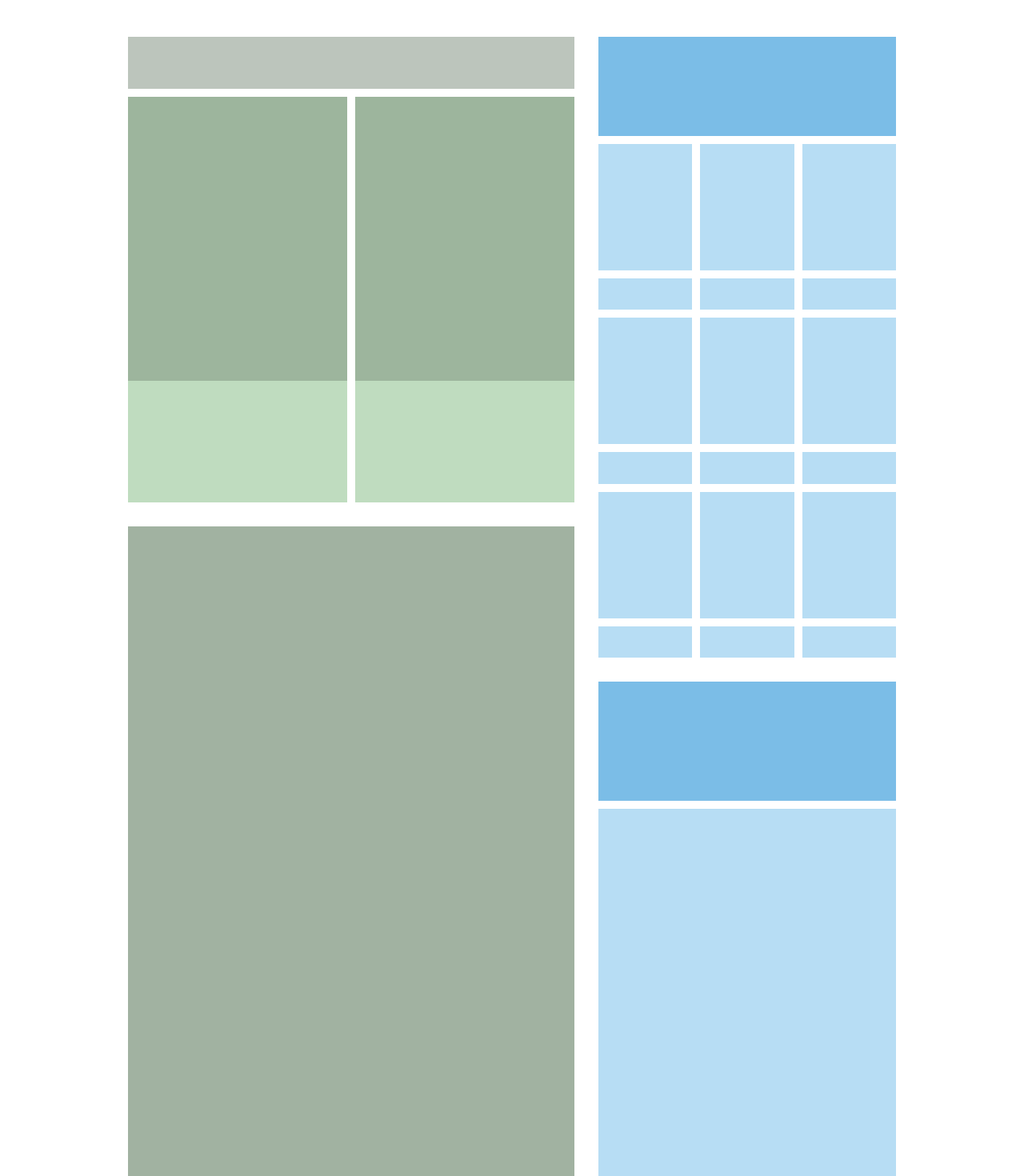
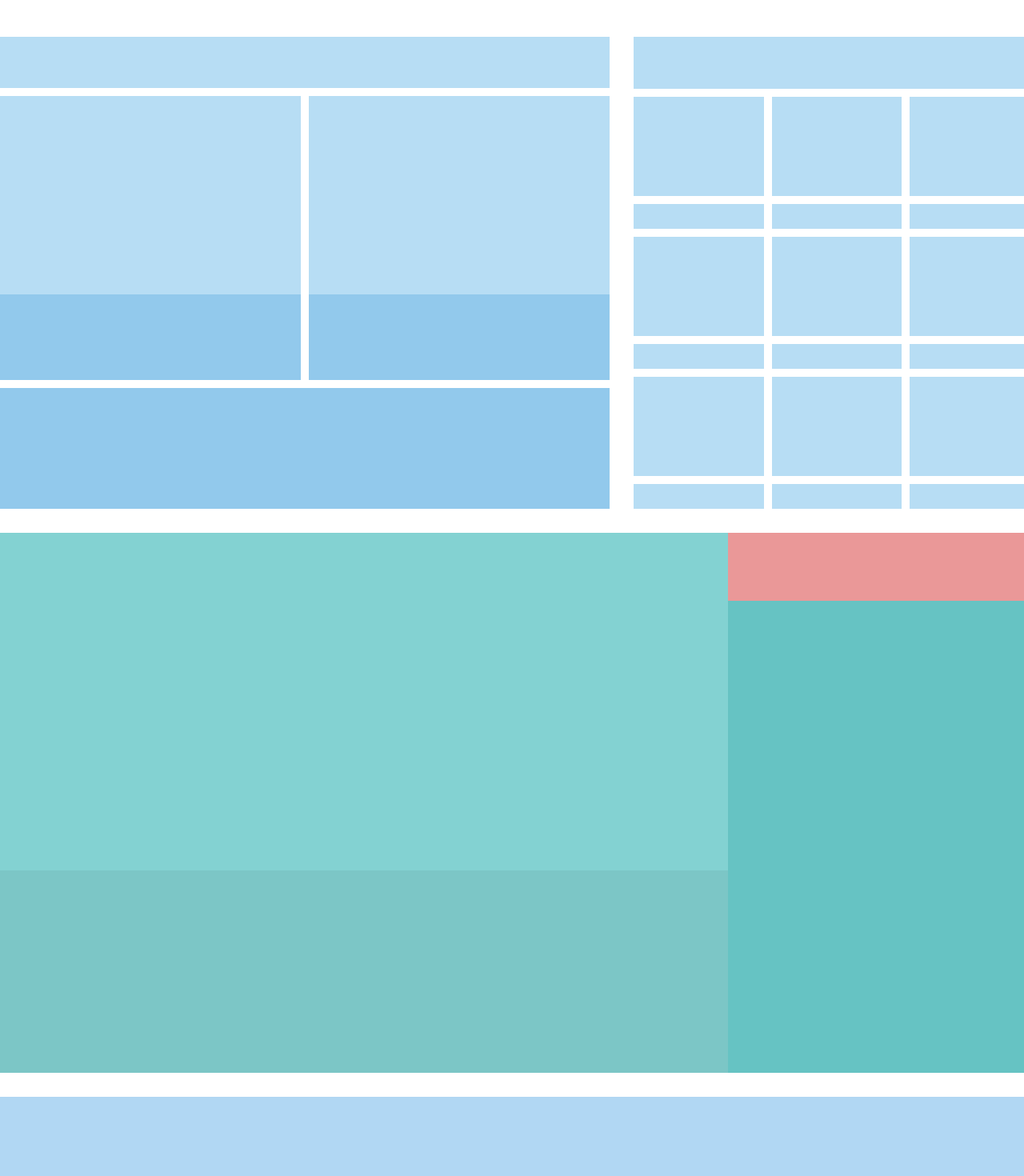
Before and after one commit to RohanMangroo/Muse, a React (Create React App) app: page /guest in a window 1280 px wide. Shown: the part 560-2030 px from the top of the page at 80% size. Built offline with nearby package versions, Linux system fonts and the light colour scheme.

Commit message:
better layout

```diff
--- a/src/components/HomePage.js
+++ b/src/components/HomePage.js
@@ -41,7 +41,8 @@ function Hero() {
 
 function Main() {
   return (
-    <main className="main-container flex-row">
+    <main className="main-container flex-col">
+      <div className="top flex-row">
         <section className="main-left flex-col">
           <div className="featured-artist-container flex-col">
             <header></header>
@@ -55,26 +56,30 @@ function Main() {
                 <div className="featured-artist-description"></div>
               </div>
             </div>
+            <div className="unknown-section"></div>
           </div>
-        <div className="search">
-          <div className="result"></div>
-          <div className="related-item"></div>
-          <div className="related-item"></div>
-          <div className="related-item"></div>
-        </div>
-        <div className="discover-more"></div>
         </section>
         <section className="main-right flex-col">
           <div className="random-art flex-col">
             <header></header>
             <section>{createSection()}</section>
           </div>
-        <div className="search-selections flex-col">
-          <header></header>
-          <section></section>
+        </section>
       </div>
-        <div className="video"></div>
+      <div className="search flex-row">
+        <section className="results">
+          <div></div>
+          <div className="related-results">
+            <div></div>
+            <div></div>
+            <div></div>
+          </div>
         </section>
+        <section className="search-form">
+          <div></div>
+        </section>
+      </div>
+      <div className="gallery"></div>
     </main>
   );
 }
--- a/src/styles/homePage.css
+++ b/src/styles/homePage.css
@@ -1,7 +1,7 @@
 /*Hero*/
 .hero-container figure {
   min-height: 500px;
-  width: 75%;
+  width: 1300px;
   margin: auto;
   margin-top: 10px;
 }
@@ -17,7 +17,6 @@
   position: absolute;
   min-height: 500px;
   width: 100%;
-  /* border: solid red; */
 }
 
 /*=========================================*/
@@ -25,24 +24,32 @@
 /*=========================================*/
 .main-container {
   height: 2000px;
-  width: 75%;
+  width: 1300px;
   margin: auto;
   margin-top: 50px;
   gap: 30px;
 }
 
 /*=========================================*/
-/*LEFT SIDE OF MAIN*/
+/*TOP*/
+/*=========================================*/
+.top {
+  height: 700px;
+  gap: 30px;
+}
+
+/*=========================================*/
+/*LEFT SIDE OF TOP*/
 /*=========================================*/
 .main-left {
   height: 100%;
   width: 60%;
-  gap: 30px;
+  gap: 10px;
 }
 
 /*-------------------------------------*/
 .featured-artist-container {
-  height: 30%;
+  height: 100%;
   width: 100%;
   gap: 10px;
 }
@@ -50,11 +57,11 @@
 .featured-artist-container header {
   height: 75px;
   width: 100%;
-  background-color: rgb(188, 197, 188);
+  background-color: var(--blue-ish);
 }
 
 .featured-artist-container .sub-container {
-  height: 100%;
+  height: 70%;
   width: 100%;
   gap: 10px;
 }
@@ -67,29 +74,23 @@
 .featured-artist-img {
   height: 70%;
   width: 100%;
-  background-color: rgb(157, 181, 157);
+  background-color: var(--blue-ish);
 }
 
 .featured-artist-description {
   height: 30%;
   width: 100%;
-  background-color: rgb(191, 220, 191);
+  background-color: var(--blue-ish-accent);
 }
 
-.search {
-  height: 50%;
+.unknown-section {
+  height: 30%;
   width: 100%;
-  background-color: rgb(161, 178, 161);
-}
-
-.discover-more {
-  height: 20%;
-  width: 100%;
-  background-color: rgb(131, 146, 131);
+  background-color: var(--blue-ish-accent);
 }
 
 /*=========================================*/
-/*RIGHT SIDE OF MAIN*/
+/*RIGHT SIDE OF TOP*/
 /*=========================================*/
 .main-right {
   height: 100%;
@@ -99,15 +100,15 @@
 
 /*------------------------------*/
 .random-art {
-  height: 40%;
+  height: 100%;
   width: 100%;
   gap: 10px;
 }
 
 .random-art header {
-  height: 150px;
+  height: 75px;
   width: 100%;
-  background-color: rgb(123, 189, 231);
+  background-color: var(--blue-ish);
 }
 
 .random-art section {
@@ -135,26 +136,74 @@
   background-color: rgb(183, 221, 244);
 }
 
-/*------------------------------*/
-.search-selections {
-  height: 40%;
-  width: 100%;
-  gap: 10px;
+/*=========================================*/
+/*SEARCH*/
+/*=========================================*/
+.search {
+  height: 800px;
+  width: 1300px;
 }
 
-.search-selections header {
-  height: 150px;
-  width: 100%;
-  background-color: rgb(123, 189, 231);
-}
-.search-selections section {
-  height: 80%;
-  width: 100%;
-  background-color: rgb(183, 221, 244);
+.results {
+  height: 100%;
+  width: 70%;
+  display: grid;
+  grid-template-columns: repeat(8, 1fr);
+  grid-template-rows: repeat(8, 1fr);
 }
 
-.video {
-  height: 20%;
-  width: 100%;
-  background-color: rgb(97, 148, 180);
+.results div:nth-child(1) {
+  grid-column: 1 / 9;
+  grid-row: 1 / 6;
+  background-color: var(--green-ish);
 }
+
+.results div:nth-child(2) {
+  grid-column: 1 / 9;
+  grid-row: 6 / 9;
+  display: grid;
+  grid-template-columns: repeat(9, 1fr);
+  grid-template-rows: repeat(3, 1fr);
+}
+
+.related-results div:nth-child(1) {
+  grid-column: 1 / 4;
+  grid-row: 1 / 4;
+  background-color: var(--green-ish-accent-1);
+}
+
+.related-results div:nth-child(2) {
+  grid-column: 4 / 7;
+  grid-row: 1 / 4;
+  background-color: var(--green-ish-accent-1);
+}
+
+.related-results div:nth-child(3) {
+  grid-column: 7 / 10;
+  grid-row: 1 / 4;
+  background-color: var(--green-ish-accent-1);
+}
+
+.search-form {
+  height: 100%;
+  width: 30%;
+  background-color: var(--green-ish-accent-2);
+  display: grid;
+  grid-template-columns: repeat(4, 1fr);
+  grid-template-rows: repeat(8, 1fr);
+}
+
+.search-form div {
+  grid-column: 1 / -1;
+  grid-row: 1 / 2;
+  background-color: var(--main-color-accent);
+}
+
+/*=========================================*/
+/*GALLERY*/
+/*=========================================*/
+.gallery {
+  height: 800px;
+  width: 1300px;
+  background-color: #b1d7f3;
+}
--- a/src/styles/navBar.css
+++ b/src/styles/navBar.css
@@ -1,5 +1,4 @@
 * {
-  --main-color: #ea1b1b;
   --nav-container-height: 2rem;
 }
 
@@ -11,7 +10,7 @@
 
 nav {
   height: 100%;
-  width: 75%;
+  width: 1300px;
   margin: auto;
   display: flex;
   gap: 3px;
--- a/src/styles/shared.css
+++ b/src/styles/shared.css
@@ -5,6 +5,17 @@
 * {
   margin: 0;
   box-sizing: border-box;
+
+  --main-color: rgb(234, 27, 27);
+  --main-color-accent: #ea9898;
+
+  --green-ish: rgb(131, 210, 210);
+  --green-ish-accent-1: rgb(124, 198, 198);
+  --green-ish-accent-2: rgb(102, 195, 195);
+  --green-ish-accent-3: rgb(118, 202, 202);
+
+  --blue-ish: rgb(183, 221, 244);
+  --blue-ish-accent: rgb(146, 201, 236);
 }
 
 .display-none {
```
Lines whose indentation alone changed are shown as unchanged.
